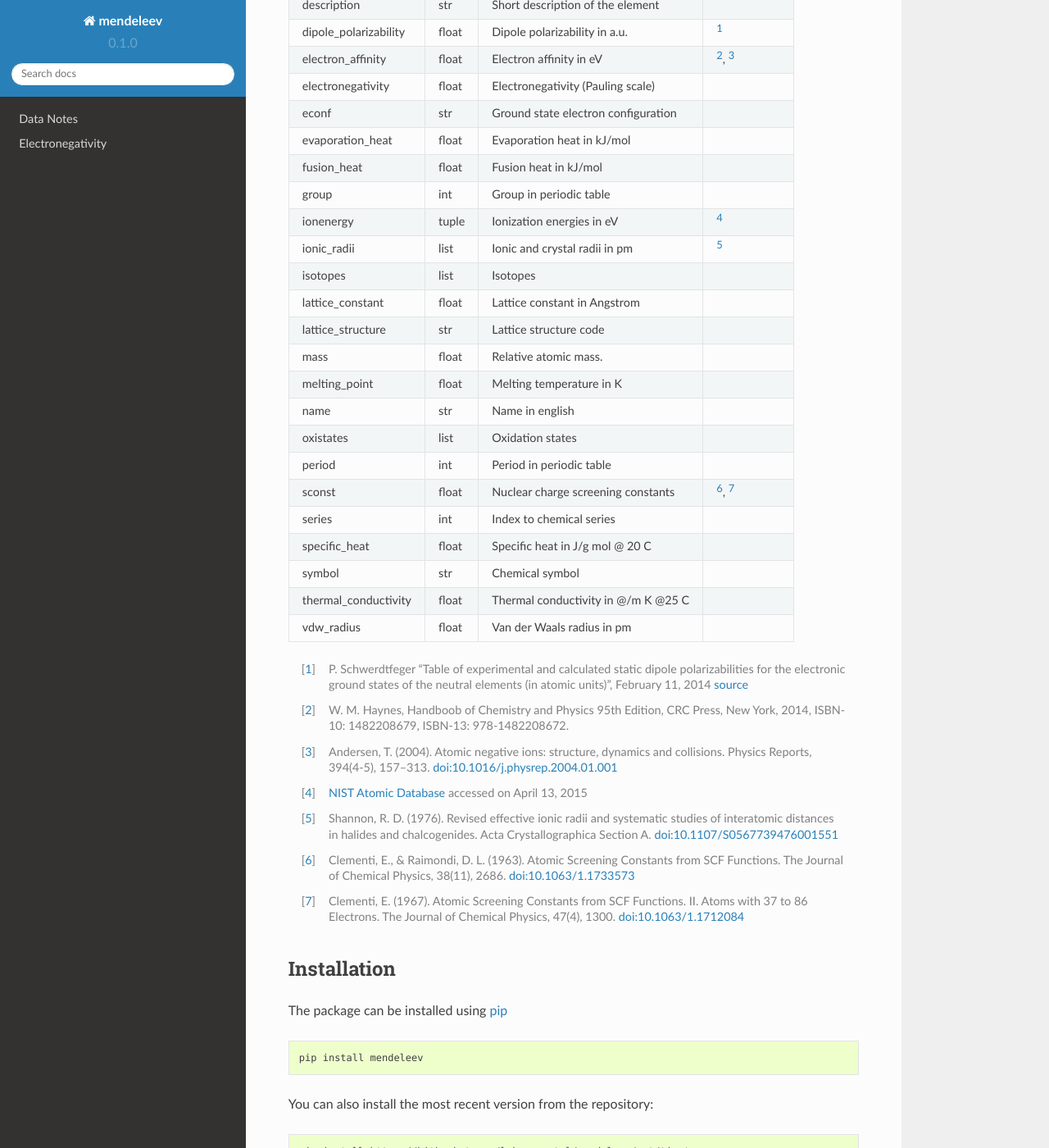
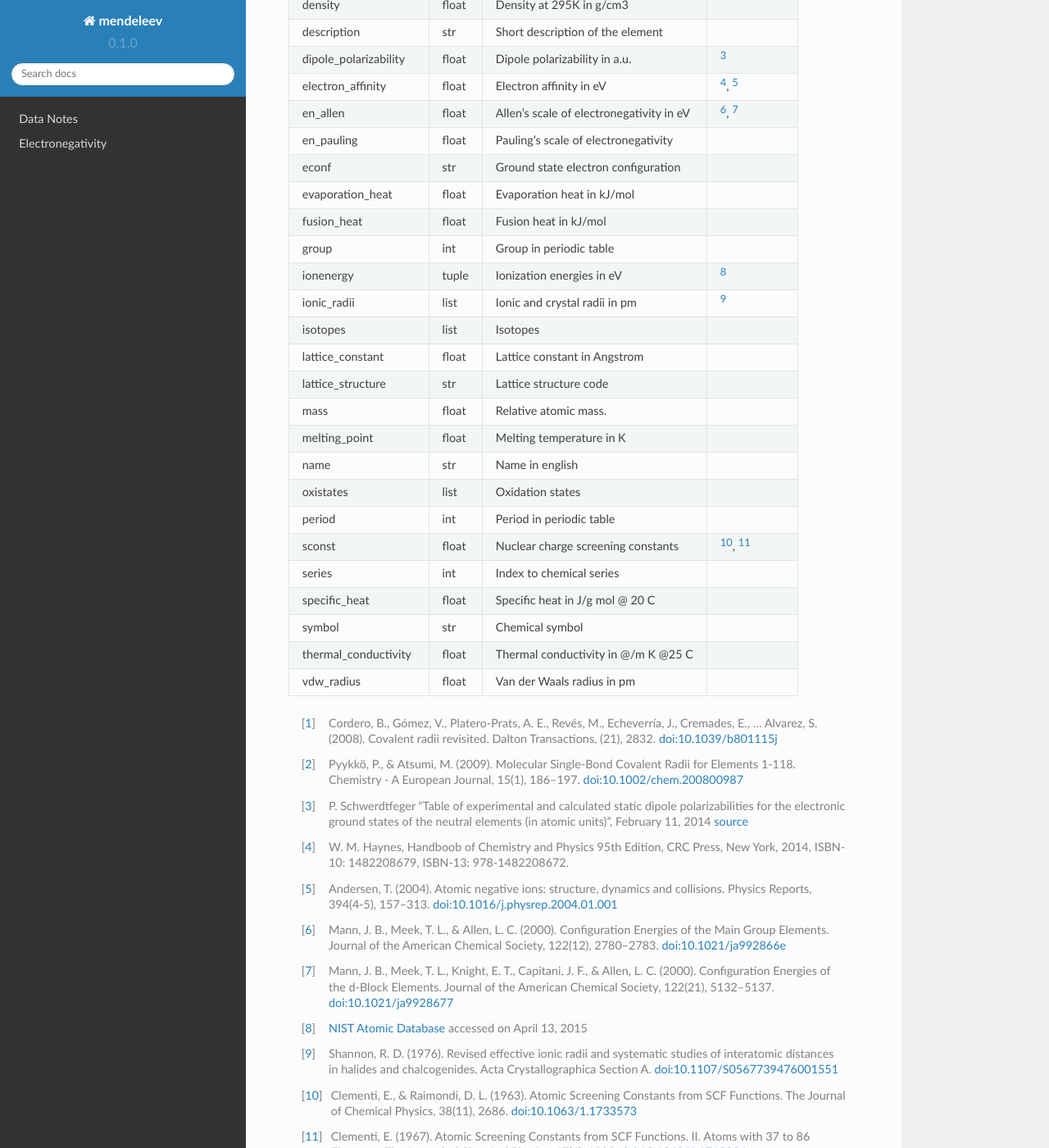
Before and after one commit to lmmentel/mendeleev, a Sphinx documentation site: the page built from docs/index.rst, in a window 1280 px wide and 1400 px high, scrolled down 643 px. Shown: the whole window at 82% size. Built offline with Sphinx 7.4.7 and the Read the Docs theme 2.0.0, drawn with Linux system fonts in a browser that asks for light colours; formulas are drawn with MathJax 3; pages that are not in the unit, such as notebooks, are missing from menus; the version number is read from the project's files by our own code; some of the changed text lies outside the part shown.

Commit message:
docs update

```diff
--- a/docs/index.rst
+++ b/docs/index.rst
@@ -10,92 +10,109 @@
 
 The followig data is currently avaialble:
 
-+-----------------------+-------+-------------------------------------+-------------+
-| Name                  | Type  | Comment                             | Data Source |
-+=======================+=======+=====================================+=============+
-| annotation            | str   | Annotations regarding ithe data     |             |
-+-----------------------+-------+-------------------------------------+-------------+
-| atomic_number         | int   | Atomic number                       |             |
-+-----------------------+-------+-------------------------------------+-------------+
-| atomic_radius         | float | Atomic radius in pm                 |             |
-+-----------------------+-------+-------------------------------------+-------------+
-| atomic_volume         | float | Atomic volume in cm3/mol            |             |
-+-----------------------+-------+-------------------------------------+-------------+
-| block                 | int   | Block in periodic table             |             |
-+-----------------------+-------+-------------------------------------+-------------+
-| boiling_point         | float | Boiling temperature in K            |             |
-+-----------------------+-------+-------------------------------------+-------------+
-| covalent_radius       | float | Covalent radius in pm               |             |
-+-----------------------+-------+-------------------------------------+-------------+
-| density               | float | Density at 295K in g/cm3            |             |
-+-----------------------+-------+-------------------------------------+-------------+
-| description           | str   | Short description of the element    |             |
-+-----------------------+-------+-------------------------------------+-------------+
-| dipole_polarizability | float | Dipole polarizability in a.u.       | [1]_        |
-+-----------------------+-------+-------------------------------------+-------------+
-| electron_affinity     | float | Electron affinity in eV             | [2]_, [3]_  |
-+-----------------------+-------+-------------------------------------+-------------+
-| electronegativity     | float | Electronegativity (Pauling scale)   |             |
-+-----------------------+-------+-------------------------------------+-------------+
-| econf                 | str   | Ground state electron configuration |             |
-+-----------------------+-------+-------------------------------------+-------------+
-| evaporation_heat      | float | Evaporation heat in kJ/mol          |             |
-+-----------------------+-------+-------------------------------------+-------------+
-| fusion_heat           | float | Fusion heat in kJ/mol               |             |
-+-----------------------+-------+-------------------------------------+-------------+
-| group                 | int   | Group in periodic table             |             |
-+-----------------------+-------+-------------------------------------+-------------+
-| ionenergy             | tuple | Ionization energies in eV           | [4]_        |
-+-----------------------+-------+-------------------------------------+-------------+
-| ionic_radii           | list  | Ionic and crystal radii in pm       | [5]_        |
-+-----------------------+-------+-------------------------------------+-------------+
-| isotopes              | list  | Isotopes                            |             |
-+-----------------------+-------+-------------------------------------+-------------+
-| lattice_constant      | float | Lattice constant in Angstrom        |             |
-+-----------------------+-------+-------------------------------------+-------------+
-| lattice_structure     | str   | Lattice structure code              |             |
-+-----------------------+-------+-------------------------------------+-------------+
-| mass                  | float | Relative atomic mass.               |             |
-+-----------------------+-------+-------------------------------------+-------------+
-| melting_point         | float | Melting temperature in K            |             |
-+-----------------------+-------+-------------------------------------+-------------+
-| name                  | str   | Name in english                     |             |
-+-----------------------+-------+-------------------------------------+-------------+
-| oxistates             | list  | Oxidation states                    |             |
-+-----------------------+-------+-------------------------------------+-------------+
-| period                | int   | Period in periodic table            |             |
-+-----------------------+-------+-------------------------------------+-------------+
-| sconst                | float | Nuclear charge screening constants  | [6]_, [7]_  |
-+-----------------------+-------+-------------------------------------+-------------+
-| series                | int   | Index to chemical series            |             |
-+-----------------------+-------+-------------------------------------+-------------+
-| specific_heat         | float | Specific heat in J/g mol @ 20 C     |             |
-+-----------------------+-------+-------------------------------------+-------------+
-| symbol                | str   | Chemical symbol                     |             |
-+-----------------------+-------+-------------------------------------+-------------+
-| thermal_conductivity  | float | Thermal conductivity in @/m K @25 C |             |
-+-----------------------+-------+-------------------------------------+-------------+
-| vdw_radius            | float | Van der Waals radius in pm          |             |
-+-----------------------+-------+-------------------------------------+-------------+
++-----------------------+-------+------------------------------------------+-------------+
+| Name                  | Type  | Comment                                  | Data Source |
++=======================+=======+==========================================+=============+
+| annotation            | str   | Annotations regarding ithe data          |             |
++-----------------------+-------+------------------------------------------+-------------+
+| atomic_number         | int   | Atomic number                            |             |
++-----------------------+-------+------------------------------------------+-------------+
+| atomic_radius         | float | Atomic radius in pm                      |             |
++-----------------------+-------+------------------------------------------+-------------+
+| atomic_volume         | float | Atomic volume in cm3/mol                 |             |
++-----------------------+-------+------------------------------------------+-------------+
+| block                 | int   | Block in periodic table                  |             |
++-----------------------+-------+------------------------------------------+-------------+
+| boiling_point         | float | Boiling temperature in K                 |             |
++-----------------------+-------+------------------------------------------+-------------+
+| covalent_radius_2008  | float | Covalent radius in pm (2008)             | [1]_        |
++-----------------------+-------+------------------------------------------+-------------+
+| covalent_radius_2009  | float | Covalent radius in pm (2009)             | [2]_        |
++-----------------------+-------+------------------------------------------+-------------+
+| density               | float | Density at 295K in g/cm3                 |             |
++-----------------------+-------+------------------------------------------+-------------+
+| description           | str   | Short description of the element         |             |
++-----------------------+-------+------------------------------------------+-------------+
+| dipole_polarizability | float | Dipole polarizability in a.u.            | [3]_        |
++-----------------------+-------+------------------------------------------+-------------+
+| electron_affinity     | float | Electron affinity in eV                  | [4]_, [5]_  |
++-----------------------+-------+------------------------------------------+-------------+
+| en_allen              | float | Allen's scale of electronegativity in eV | [6]_, [7]_  |
++-----------------------+-------+------------------------------------------+-------------+
+| en_pauling            | float | Pauling's scale of electronegativity     |             |
++-----------------------+-------+------------------------------------------+-------------+
+| econf                 | str   | Ground state electron configuration      |             |
++-----------------------+-------+------------------------------------------+-------------+
+| evaporation_heat      | float | Evaporation heat in kJ/mol               |             |
++-----------------------+-------+------------------------------------------+-------------+
+| fusion_heat           | float | Fusion heat in kJ/mol                    |             |
++-----------------------+-------+------------------------------------------+-------------+
+| group                 | int   | Group in periodic table                  |             |
++-----------------------+-------+------------------------------------------+-------------+
+| ionenergy             | tuple | Ionization energies in eV                | [8]_        |
++-----------------------+-------+------------------------------------------+-------------+
+| ionic_radii           | list  | Ionic and crystal radii in pm            | [9]_        |
++-----------------------+-------+------------------------------------------+-------------+
+| isotopes              | list  | Isotopes                                 |             |
++-----------------------+-------+------------------------------------------+-------------+
+| lattice_constant      | float | Lattice constant in Angstrom             |             |
++-----------------------+-------+------------------------------------------+-------------+
+| lattice_structure     | str   | Lattice structure code                   |             |
++-----------------------+-------+------------------------------------------+-------------+
+| mass                  | float | Relative atomic mass.                    |             |
++-----------------------+-------+------------------------------------------+-------------+
+| melting_point         | float | Melting temperature in K                 |             |
++-----------------------+-------+------------------------------------------+-------------+
+| name                  | str   | Name in english                          |             |
++-----------------------+-------+------------------------------------------+-------------+
+| oxistates             | list  | Oxidation states                         |             |
++-----------------------+-------+------------------------------------------+-------------+
+| period                | int   | Period in periodic table                 |             |
++-----------------------+-------+------------------------------------------+-------------+
+| sconst                | float | Nuclear charge screening constants       | [10]_, [11]_|
++-----------------------+-------+------------------------------------------+-------------+
+| series                | int   | Index to chemical series                 |             |
++-----------------------+-------+------------------------------------------+-------------+
+| specific_heat         | float | Specific heat in J/g mol @ 20 C          |             |
++-----------------------+-------+------------------------------------------+-------------+
+| symbol                | str   | Chemical symbol                          |             |
++-----------------------+-------+------------------------------------------+-------------+
+| thermal_conductivity  | float | Thermal conductivity in @/m K @25 C      |             |
++-----------------------+-------+------------------------------------------+-------------+
+| vdw_radius            | float | Van der Waals radius in pm               |             |
++-----------------------+-------+------------------------------------------+-------------+
 
-.. [1] P. Schwerdtfeger "Table of experimental and calculated static dipole
+.. [1] Cordero, B., Gómez, V., Platero-Prats, A. E., Revés, M., Echeverría, J.,
+   Cremades, E., … Alvarez, S. (2008). Covalent radii revisited. Dalton
+   Transactions, (21), 2832. `doi:10.1039/b801115j <http://www.dx.doi.org/10.1039/b801115j>`_
+.. [2] Pyykkö, P., & Atsumi, M. (2009). Molecular Single-Bond Covalent Radii
+   for Elements 1-118. Chemistry - A European Journal, 15(1), 186–197.
+   `doi:10.1002/chem.200800987 <http://www.dx.doi.org/10.1002/chem.200800987>`_
+.. [3] P. Schwerdtfeger "Table of experimental and calculated static dipole
    polarizabilities for the electronic ground states of the neutral elements
    (in atomic units)", February 11, 2014 `source <http://ctcp.massey.ac.nz/Tablepol2014.pdf>`_
-.. [2] W. M. Haynes, Handboob of Chemistry and Physics 95th Edition, CRC Press,
+.. [4] W. M. Haynes, Handboob of Chemistry and Physics 95th Edition, CRC Press,
    New York, 2014, ISBN-10: 1482208679, ISBN-13: 978-1482208672.
-.. [3] Andersen, T. (2004). Atomic negative ions: structure, dynamics and collisions.
+.. [5] Andersen, T. (2004). Atomic negative ions: structure, dynamics and collisions.
    Physics Reports, 394(4-5), 157–313.
    `doi:10.1016/j.physrep.2004.01.001 <http://www.dx.doi.org/10.1016/j.physrep.2004.01.001>`_
-.. [4] `NIST Atomic Database <http://physics.nist.gov/cgi-bin/ASD/ie.pl>`_
+.. [6] Mann, J. B., Meek, T. L., & Allen, L. C. (2000). Configuration Energies of the
+   Main Group Elements. Journal of the American Chemical Society, 122(12),
+   2780–2783. `doi:10.1021/ja992866e <http://dx.doi.org/10.1021/ja992866e>`_
+.. [7] Mann, J. B., Meek, T. L., Knight, E. T., Capitani, J. F., & Allen, L. C.
+   (2000). Configuration Energies of the d-Block Elements. Journal of the American
+   Chemical Society, 122(21), 5132–5137.
+   `doi:10.1021/ja9928677 <http://dx.doi.org/10.1021/ja9928677>`_
+.. [8] `NIST Atomic Database <http://physics.nist.gov/cgi-bin/ASD/ie.pl>`_
    accessed on April 13, 2015
-.. [5] Shannon, R. D. (1976). Revised effective ionic radii and systematic
+.. [9] Shannon, R. D. (1976). Revised effective ionic radii and systematic
    studies of interatomic distances in halides and chalcogenides.
    Acta Crystallographica Section A.
    `doi:10.1107/S0567739476001551 <http://www.dx.doi.org/10.1107/S0567739476001551>`_
-.. [6] Clementi, E., & Raimondi, D. L. (1963). Atomic Screening Constants from
+.. [10] Clementi, E., & Raimondi, D. L. (1963). Atomic Screening Constants from
    SCF Functions. The Journal of Chemical Physics, 38(11), 2686.
    `doi:10.1063/1.1733573 <http://www.dx.doi.org/10.1063/1.1733573>`_
-.. [7] Clementi, E. (1967). Atomic Screening Constants from SCF Functions. II.
+.. [11] Clementi, E. (1967). Atomic Screening Constants from SCF Functions. II.
    Atoms with 37 to 86 Electrons. The Journal of Chemical Physics, 47(4), 1300.
    `doi:10.1063/1.1712084 <http://www.dx.doi.org/10.1063/1.1712084>`_
 
@@ -132,32 +149,35 @@
    >>> si = element('Si')
    >>> si
    Element(
-	    annotation=u'',
-   	    atomic_number=14,
- 	 	atomic_radius=132.0,
- 	 	atomic_volume=12.1,
- 	 	block=u'p',
- 	 	boiling_point=2628.0,
- 	 	covalent_radius=111.0,
- 	 	density=2.33,
- 	 	description=u"Metalloid element belonging to group 14 of the periodic table. It is the second most abundant element in the Earth's crust, making up 25.7% of it by weight. Chemically less reactive than carbon. First identified by Lavoisier in 1787 and first isolated in 1823 by Berzelius.",
- 	 	dipole_polarizability=37.31,
- 	 	electron_affinity=1.389521,
- 	 	electronegativity=1.9,
- 	 	electronic_configuration=u'[Ne] 3s2 3p2',
- 	 	evaporation_heat=383.0,
- 	 	fusion_heat=50.6,
- 	 	group_id=14,
- 	 	lattice_constant=5.43,
- 	 	lattice_structure=u'DIA',
- 	 	mass=28.0855,
- 	 	melting_point=u'1683',
- 	 	name=u'Silicon',
- 	 	period=3,
- 	 	specific_heat=0.703,
- 	 	symbol=u'Si',
- 	 	thermal_conductivity=149.0,
- 	 	vdw_radius=210.0,
+       annotation=u'',
+       atomic_number=14,
+       atomic_radius=132.0,
+       atomic_volume=12.1,
+       block=u'p',
+       boiling_point=2628.0,
+       covalent_radius_2008=111.00000000000001,
+       covalent_radius_2009=115.99999999999999,
+       density=2.33,
+       description=u"Metalloid element belonging to group 14 of the periodic table. It is the second most abundant element in the Earth's crust, making up 25.7% of it by weight. Chemically less reactive than carbon. First identified by Lavoisier in 1787 and first isolated in 1823 by Berzelius.",
+       dipole_polarizability=37.31,
+       ec=1s2 2s2 2p6 3s2 3p2,
+       econf=u'[Ne] 3s2 3p2',
+       electron_affinity=1.3895211,
+       en_allen=11.33,
+       en_pauling=1.9,
+       evaporation_heat=383.0,
+       fusion_heat=50.6,
+       group_id=14,
+       lattice_constant=5.43,
+       lattice_structure=u'DIA',
+       mass=28.0855,
+       melting_point=u'1683',
+       name=u'Silicon',
+       period=3,
+       specific_heat=0.703,
+       symbol=u'Si',
+       thermal_conductivity=149.0,
+       vdw_radius=210.0,
    )
 
 Similarly to access the data by atomic number or element names type
```
Also changed, not shown: README.rst (+120 -100 lines), docs/datanotes.rst (+32 -9 lines).
